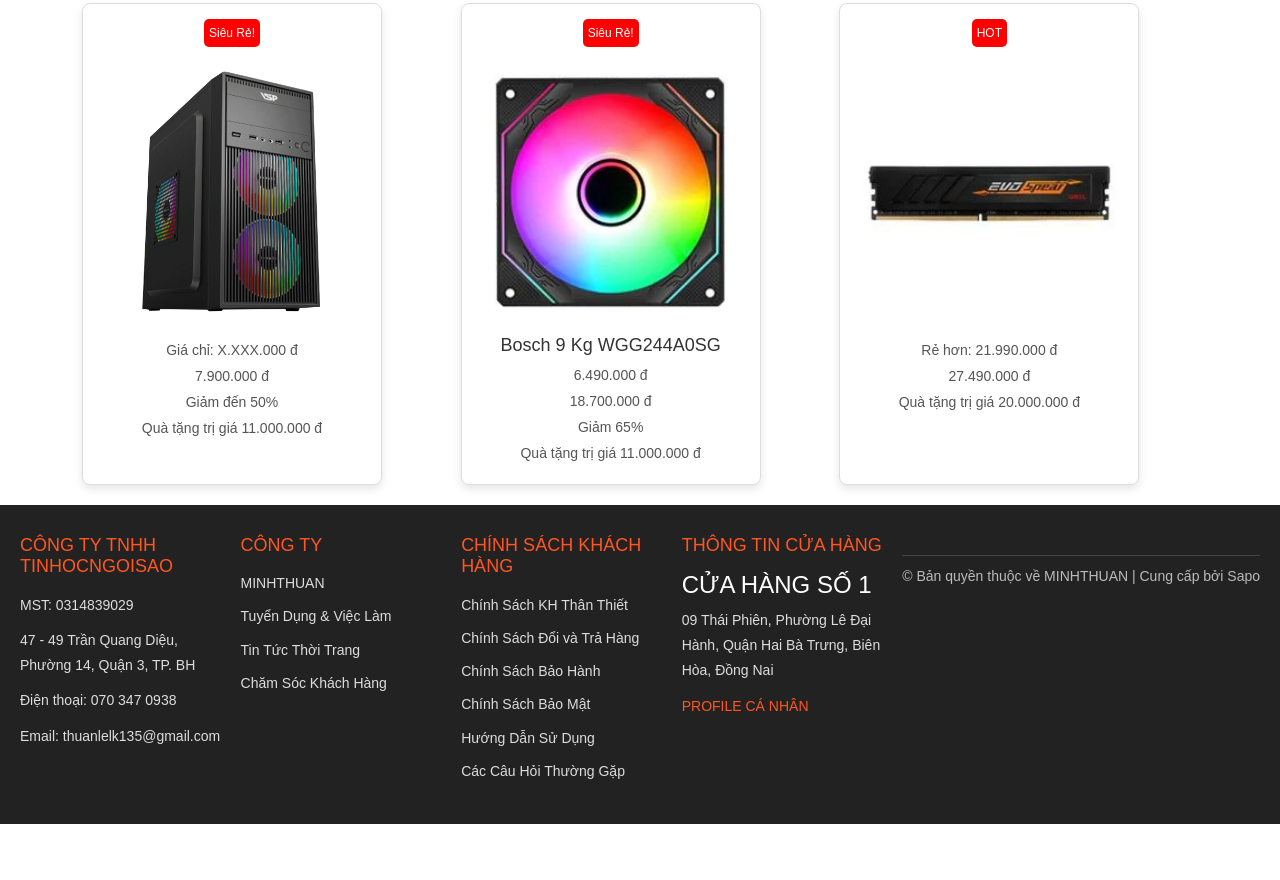
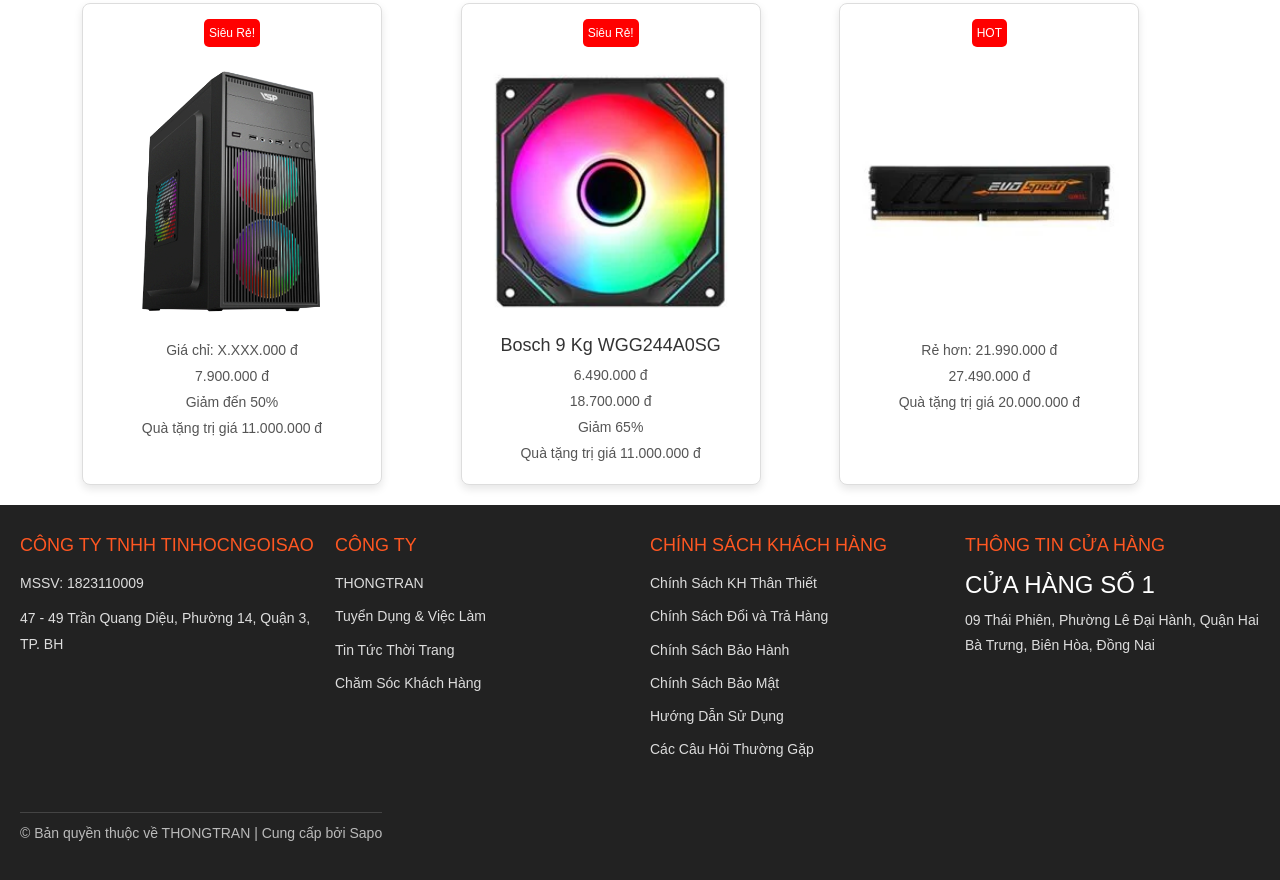
Before and after one commit to thuan-1309/ThongTran, a plain HTML site: page index.html in a window 1280 px wide. Shown: the part 1957-2837 px from the top of the page. Before the commit the page ends 2781 px from the top, so only its background shows below. Drawn offline with nearby package versions, Linux system fonts and the light colour scheme.

Commit message:
Update footer information and company names

```diff
--- a/index.html
+++ b/index.html
@@ -277,10 +277,10 @@
     <div class="footer">
         <div class="footer-column">
             <h3>CÔNG TY TNHH TINHOCNGOISAO</h3>
-            <p>MST: 0314839029</p>
+            <p>MSSV: 1823110009</p>
             <p>47 - 49 Trần Quang Diệu, Phường 14, Quận 3, TP.  BH</p>
-            <p>Điện thoại: 070 347 0938</p>
-            <p>Email: thuanlelk135@gmail.com</p>
+
+     </p>
             <div class="social-media">
                 <a href="#"><i class="fab fa-facebook-f"></i></a>
                 <a href="#"><i class="fab fa-instagram"></i></a>
@@ -291,7 +291,7 @@
         <div class="footer-column">
             <h3>CÔNG TY</h3>
             <ul>
-                <li><a href="#">MINHTHUAN</a></li>
+                <li><a href="#">THONGTRAN</a></li>
                 <li><a href="#">Tuyển Dụng & Việc Làm</a></li>
                 <li><a href="#">Tin Tức Thời Trang</a></li>
                 <li><a href="#">Chăm Sóc Khách Hàng</a></li>
@@ -312,10 +312,10 @@
             <h3>THÔNG TIN CỬA HÀNG</h3>
             <h4>CỬA HÀNG SỐ 1</h4>
             <p>09 Thái Phiên, Phường Lê Đại Hành, Quận Hai Bà Trưng, Biên Hòa, Đồng Nai</p>
-            <a href="http://thuanwed.liveblog365.com/wp-content/uploads/2025/03/profile.html">PROFILE CÁ NHÂN</a>
+
         </div>
         <div class="footer-bottom">
-            <p>© Bản quyền thuộc về MINHTHUAN | Cung cấp bởi Sapo</p>
+            <p>© Bản quyền thuộc về THONGTRAN | Cung cấp bởi Sapo</p>
         </div>
     </div>
     <script src="script.js"></script>
```
